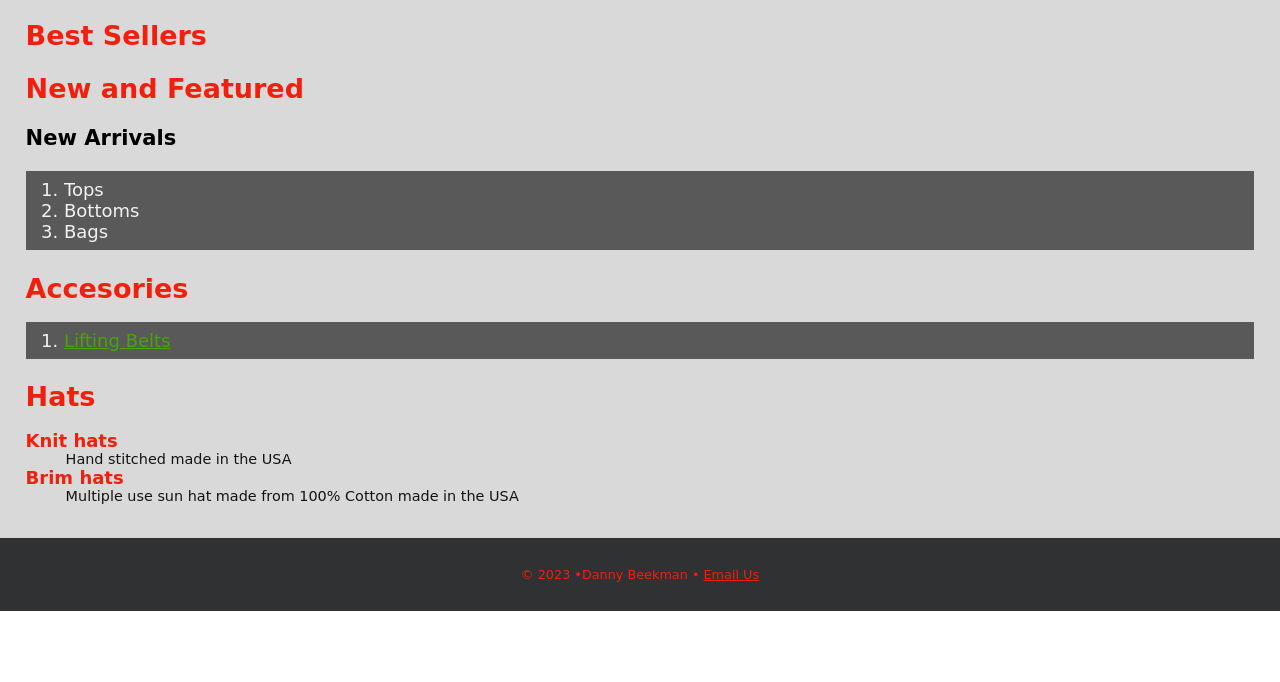
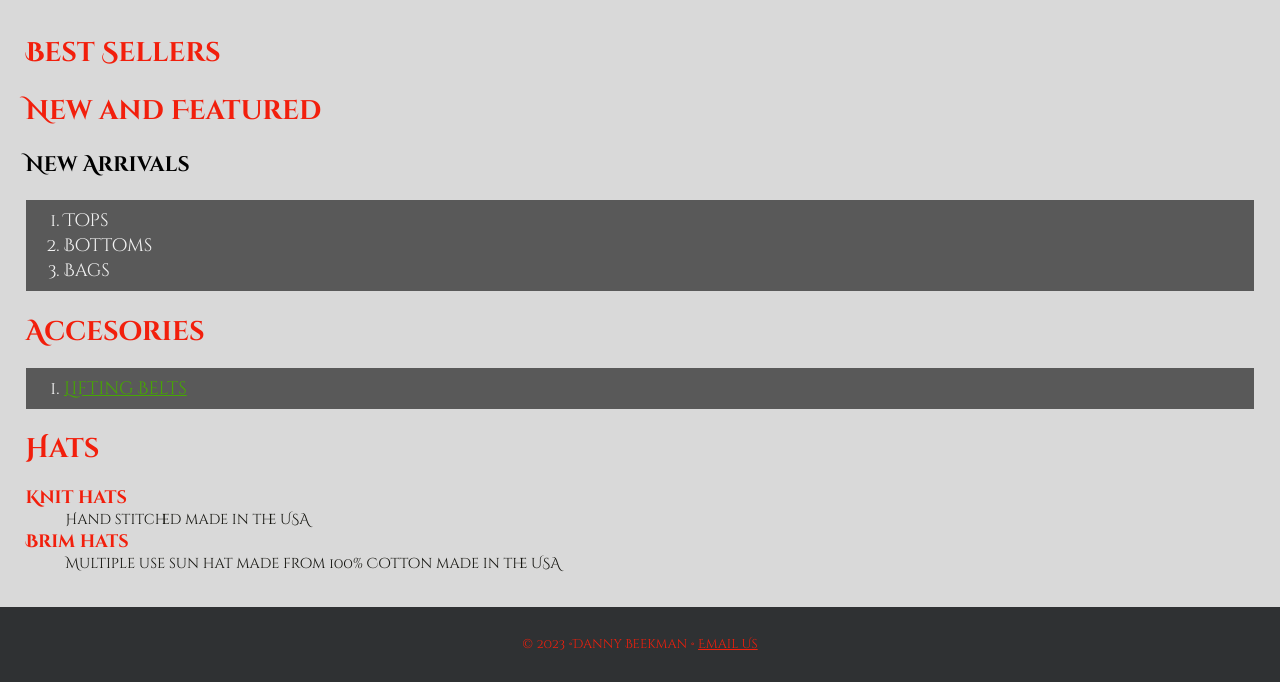
Before and after one commit to leisamonahan/dwdd1600, a plain HTML site: page 01test/wolf.html in a window 1280 px wide. Shown: the part 159-841 px from the top of the page. Before the commit the page ends 800 px from the top, so only its background shows below. Drawn offline with Linux system fonts and the light colour scheme.

Commit message:
Add files via upload

```diff
--- a/01test/wolf.html
+++ b/01test/wolf.html
@@ -5,7 +5,10 @@
         <meta name="viewport" content="width=device-width, initial-scale=1">
         <meta charset="UTF-8">
         <meta name="description" content="Learn about the Veteran founded clothing company">
-        <link rel="stylesheet" href="zen.css"><link rel="preconnect" href="https://fonts.googleapis.com">
+        <link rel="stylesheet" href="zen.css">
+        <link rel="preconnect" href="https://fonts.googleapis.com">
+        <link rel="preconnect" href="https://fonts.gstatic.com" crossorigin>
+        <link href="https://fonts.googleapis.com/css2?family=Cinzel+Decorative:wght@400;700;900&display=swap" rel="stylesheet">
 
         <meta name="author" content="Danny Beekman">
 
```
